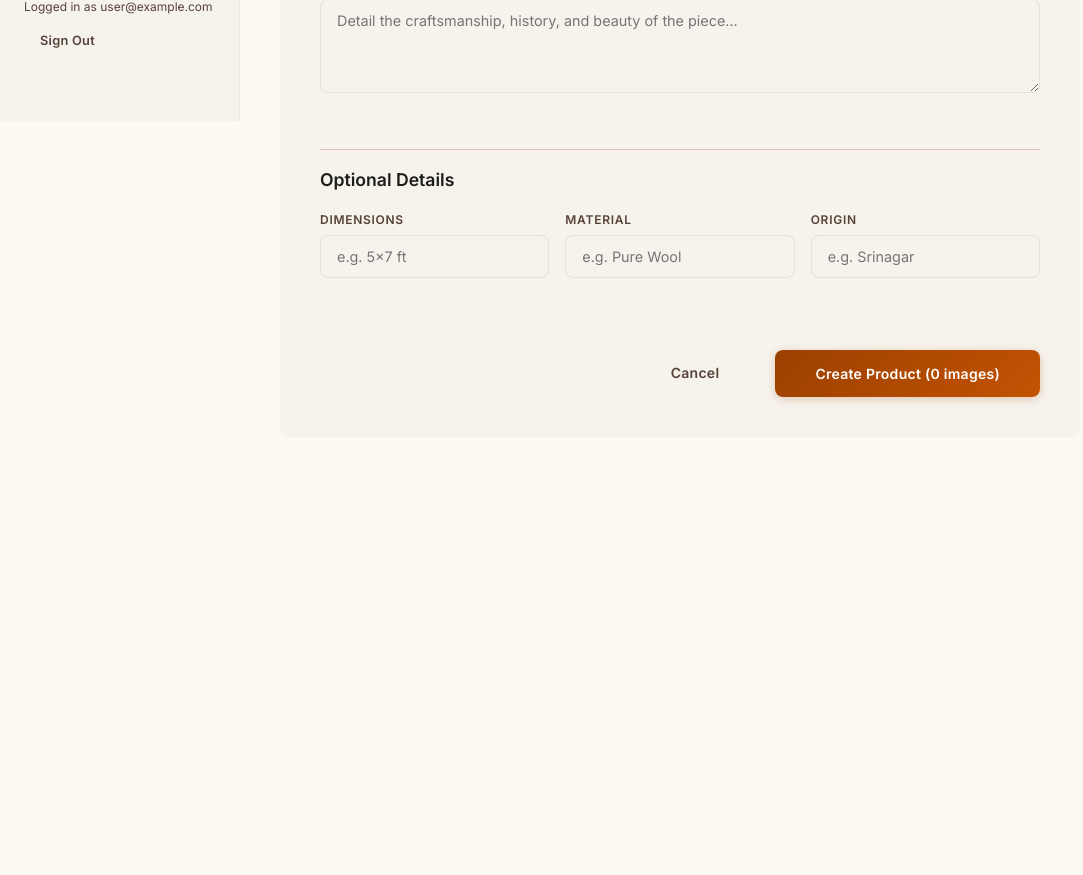
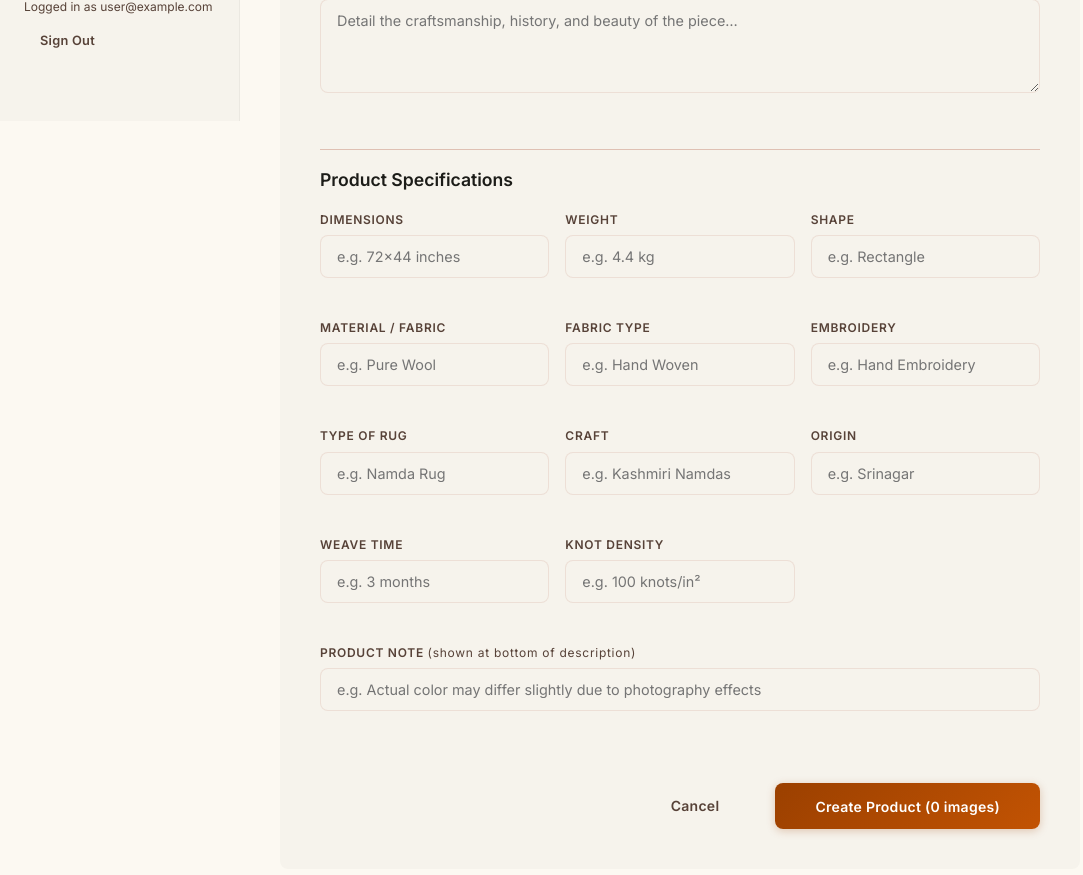
Before and after one commit to spamsuhail007-cloud/harmukh-threads, a Next.js app: page /admin/products/new in a window 1280 px wide. Shown: the part 679-1554 px from the top of the page, without its empty margins (0-1083 px from the left). Before the commit the page ends 1156 px from the top, so only its background shows below. Built offline with nearby package versions, Linux system fonts and the light colour scheme; no server answers; sample sign-in values are in the browser's storage.

Commit message:
feat: expanded product specs (weight, shape, rug type, embroidery, fabric, craft, note) + schema migration

```diff
--- a/src/actions/admin.ts
+++ b/src/actions/admin.ts
@@ -27,6 +27,13 @@ const ProductSchema = z.object({
   knotDensity: z.string().optional(),
   origin: z.string().optional(),
   weaveTime: z.string().optional(),
+  weight: z.string().optional(),
+  shape: z.string().optional(),
+  rugType: z.string().optional(),
+  embroidery: z.string().optional(),
+  fabric: z.string().optional(),
+  craft: z.string().optional(),
+  productNote: z.string().optional(),
   images: z.array(z.string().url()).min(1),
   stock: z.coerce.number().min(0),
 });
--- a/src/app/admin/(dashboard)/products/new/page.tsx
+++ b/src/app/admin/(dashboard)/products/new/page.tsx
@@ -205,6 +205,13 @@ export default function NewProductPage() {
       dimensions: formData.get('dimensions') || undefined,
       material: formData.get('material') || undefined,
       origin: formData.get('origin') || undefined,
+      weight: formData.get('weight') || undefined,
+      shape: formData.get('shape') || undefined,
+      rugType: formData.get('rugType') || undefined,
+      embroidery: formData.get('embroidery') || undefined,
+      fabric: formData.get('fabric') || undefined,
+      craft: formData.get('craft') || undefined,
+      productNote: formData.get('productNote') || undefined,
     };
 
     const result = await createProduct(data);
@@ -276,20 +283,56 @@ export default function NewProductPage() {
           </div>
 
           <div style={{ borderTop: '1px solid var(--outline-variant)', paddingTop: 'var(--space-md)' }}>
-            <h3 style={{ marginBottom: 'var(--space-md)', fontSize: '1.1rem' }}>Optional Details</h3>
+            <h3 style={{ marginBottom: 'var(--space-md)', fontSize: '1.1rem' }}>Product Specifications</h3>
             <div style={{ display: 'grid', gridTemplateColumns: '1fr 1fr 1fr', gap: 'var(--space-md)' }}>
               <div className="form-group">
                 <label className="form-label">Dimensions</label>
-                <input type="text" name="dimensions" className="form-input" placeholder="e.g. 5x7 ft" />
+                <input type="text" name="dimensions" className="form-input" placeholder="e.g. 72x44 inches" />
               </div>
               <div className="form-group">
-                <label className="form-label">Material</label>
+                <label className="form-label">Weight</label>
+                <input type="text" name="weight" className="form-input" placeholder="e.g. 4.4 kg" />
+              </div>
+              <div className="form-group">
+                <label className="form-label">Shape</label>
+                <input type="text" name="shape" className="form-input" placeholder="e.g. Rectangle" />
+              </div>
+              <div className="form-group">
+                <label className="form-label">Material / Fabric</label>
                 <input type="text" name="material" className="form-input" placeholder="e.g. Pure Wool" />
+              </div>
+              <div className="form-group">
+                <label className="form-label">Fabric Type</label>
+                <input type="text" name="fabric" className="form-input" placeholder="e.g. Hand Woven" />
+              </div>
+              <div className="form-group">
+                <label className="form-label">Embroidery</label>
+                <input type="text" name="embroidery" className="form-input" placeholder="e.g. Hand Embroidery" />
+              </div>
+              <div className="form-group">
+                <label className="form-label">Type of Rug</label>
+                <input type="text" name="rugType" className="form-input" placeholder="e.g. Namda Rug" />
+              </div>
+              <div className="form-group">
+                <label className="form-label">Craft</label>
+                <input type="text" name="craft" className="form-input" placeholder="e.g. Kashmiri Namdas" />
               </div>
               <div className="form-group">
                 <label className="form-label">Origin</label>
                 <input type="text" name="origin" className="form-input" placeholder="e.g. Srinagar" />
               </div>
+              <div className="form-group">
+                <label className="form-label">Weave Time</label>
+                <input type="text" name="weaveTime" className="form-input" placeholder="e.g. 3 months" />
+              </div>
+              <div className="form-group">
+                <label className="form-label">Knot Density</label>
+                <input type="text" name="knotDensity" className="form-input" placeholder="e.g. 100 knots/in²" />
+              </div>
+            </div>
+            <div className="form-group" style={{ marginTop: 'var(--space-md)' }}>
+              <label className="form-label">Product Note <span style={{ fontWeight: 400, textTransform: 'none' }}>(shown at bottom of description)</span></label>
+              <input type="text" name="productNote" className="form-input" placeholder="e.g. Actual color may differ slightly due to photography effects" />
             </div>
           </div>
 
```
Also changed, not shown: src/app/(storefront)/products/[slug]/ProductClient.tsx (+25 -6 lines), src/app/admin/(dashboard)/products/[id]/edit/EditProductForm.tsx (+46 -3 lines), 1 other file (tests, documents, lock files or other folders).
